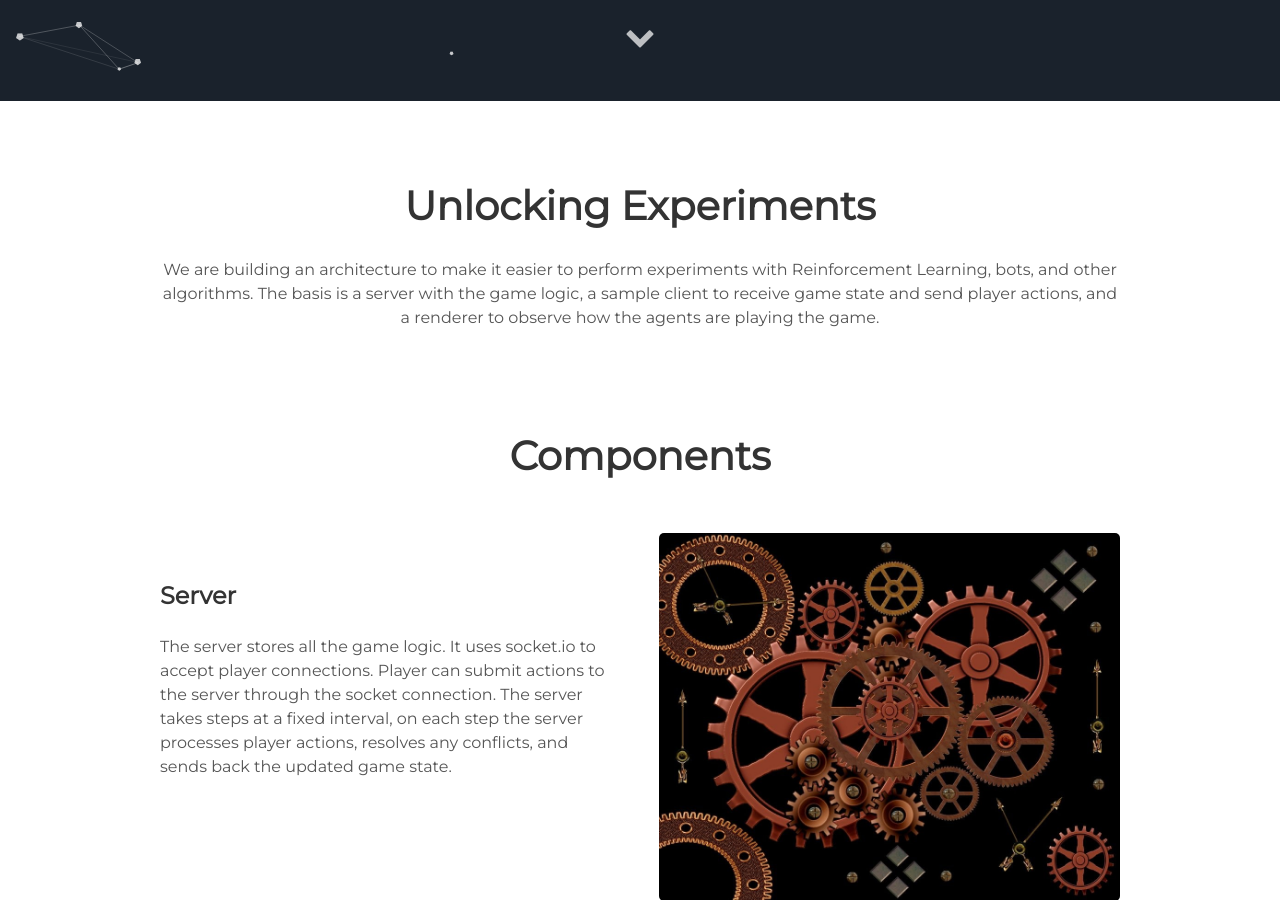
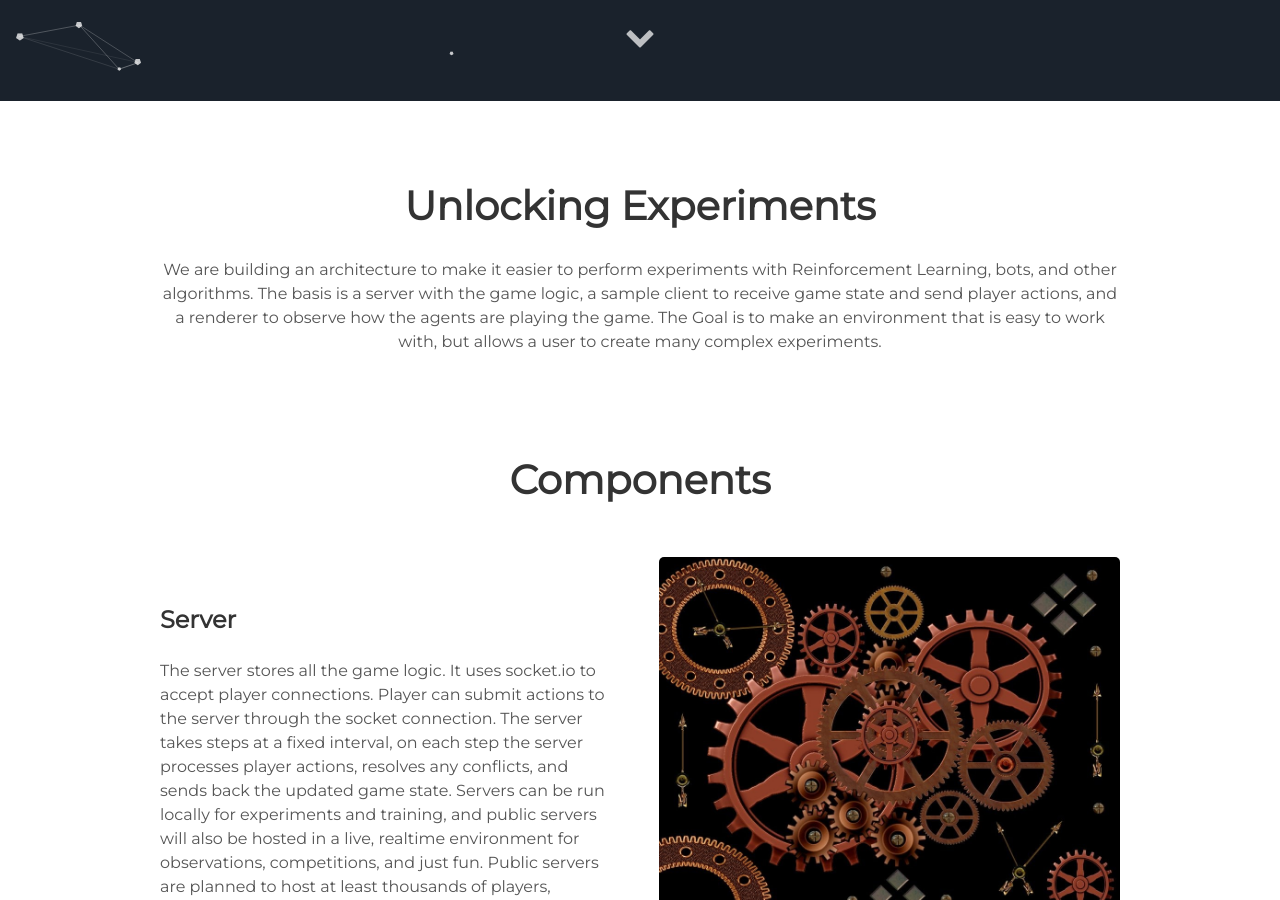
Before and after one commit to NikitaVr/the-seed-site, a Jekyll site: the page built from index.html, in a window 1280 px wide and 900 px high, scrolled down 799 px. Built offline with Jekyll 4.4.1, drawn with Linux system fonts in a browser that asks for light colours; some of the changed text lies outside the part shown.

Commit message:
update detailed description and server.

```diff
--- a/_config.yml
+++ b/_config.yml
@@ -6,7 +6,7 @@ description: A multiplayer game designed for AI
 
 # User settings
 username: Anon Developer
-detailed_description: We are building an architecture to make it easier to perform experiments with Reinforcement Learning, bots, and other algorithms. The basis is a server with the game logic, a sample client to receive game state and send player actions, and a renderer to observe how the agents are playing the game.
+detailed_description: We are building an architecture to make it easier to perform experiments with Reinforcement Learning, bots, and other algorithms. The basis is a server with the game logic, a sample client to receive game state and send player actions, and a renderer to observe how the agents are playing the game. The Goal is to make an environment that is easy to work with, but allows a user to create many complex experiments.
 user_title: Software Developer
 email: anon@anon.com
 twitter_username: lorem_ipsum
--- a/_includes/projects.html
+++ b/_includes/projects.html
@@ -13,7 +13,11 @@
     <p>The server stores all the game logic. It uses socket.io to accept player connections.
       Player can submit actions to the server through the socket connection.
       The server takes steps at a fixed interval, on each step the server processes player actions,
-      resolves any conflicts, and sends back the updated game state.
+      resolves any conflicts, and sends back the updated game state. Servers can be run locally for experiments and
+      training,
+      and public servers will also be hosted in a live, realtime environment for observations, competitions, and just
+      fun. Public servers are planned to host at least thousands of players, creating a Massively Multiplayer Online
+      game for AI.
     </p>
     <!-- <a class="project-link" href="#">Check it out</a> -->
   </div>
```
